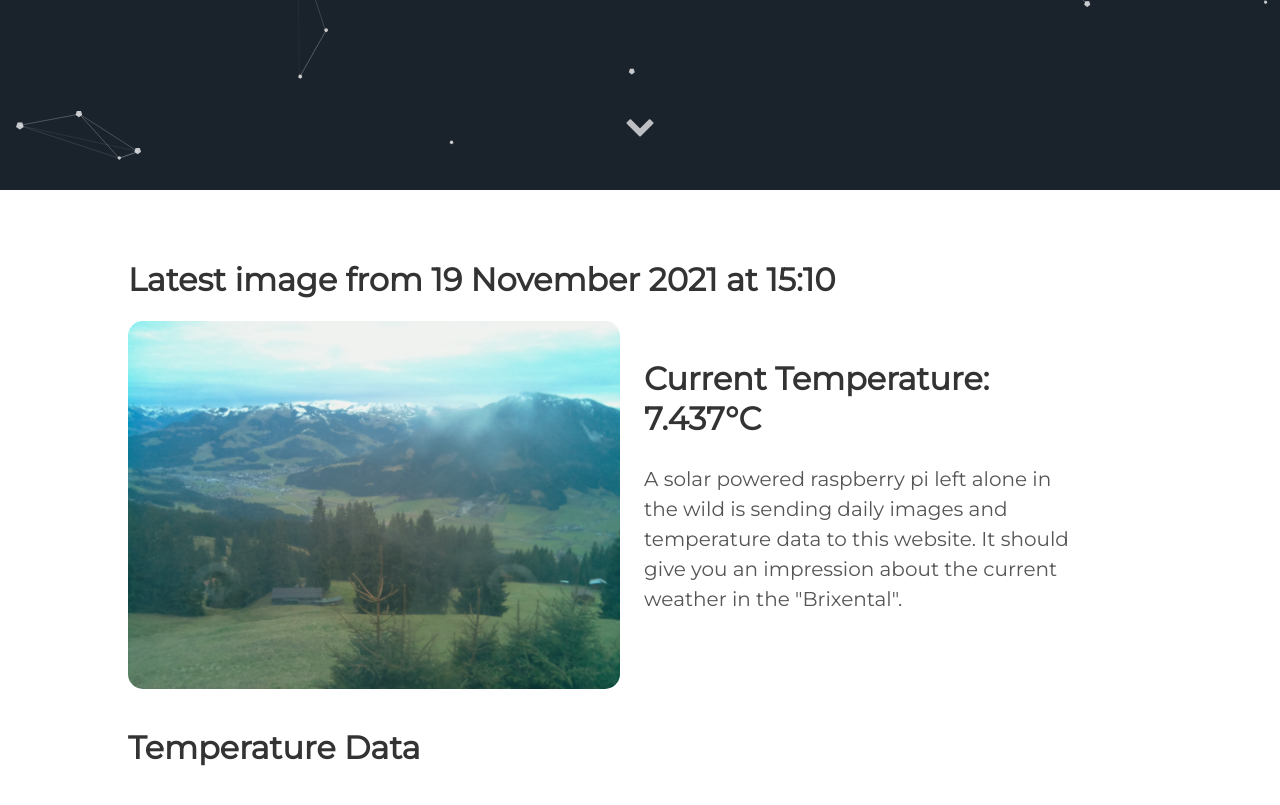
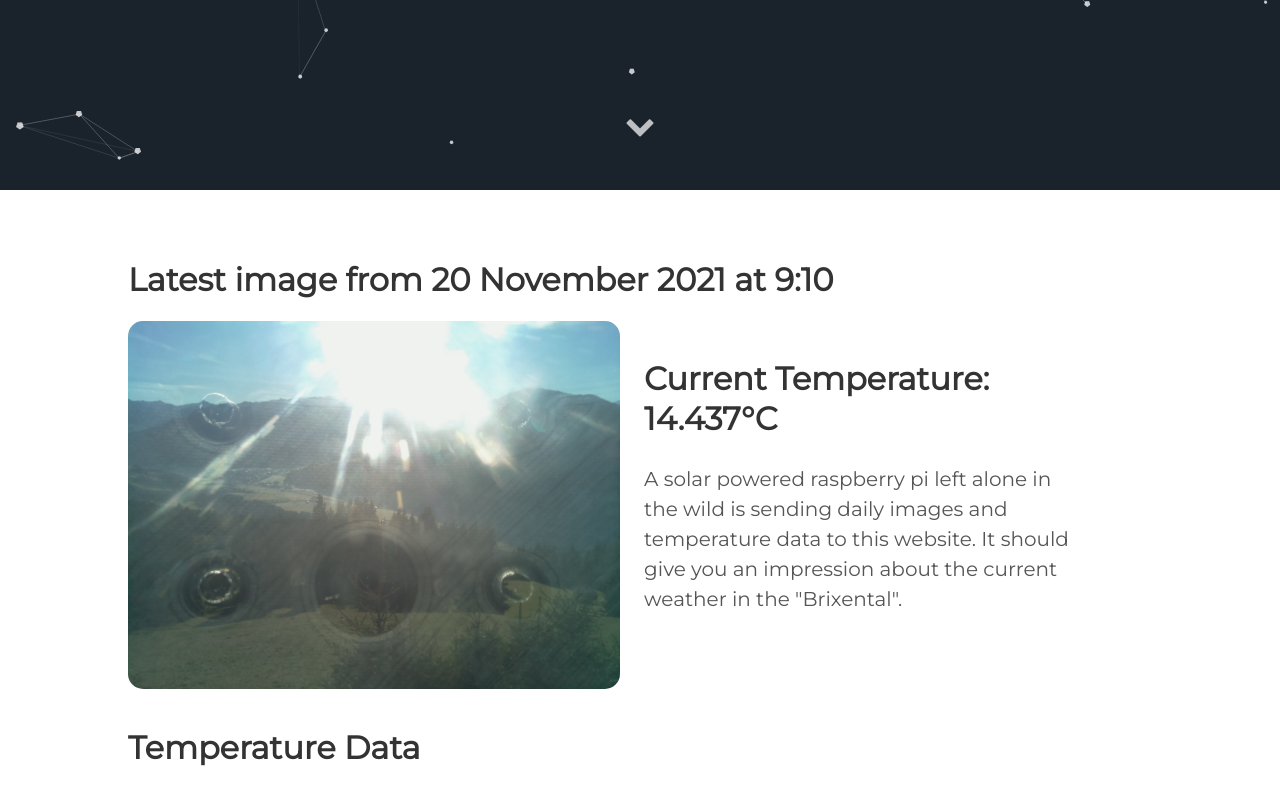
Before and after one commit to vektorious/vektorious.github.io, a Jekyll site: the page built from resources/huette.md, in a window 1280 px wide and 900 px high, scrolled down 710 px. Shown: the top 805 px of the window. Built offline with Jekyll 4.4.1, drawn with Linux system fonts in a browser that asks for light colours.

Commit message:
I'm a bot beep boop

```diff
--- a/resources/huette.md
+++ b/resources/huette.md
@@ -6,13 +6,13 @@ image: '/assets/img/'
 description: 'Live image from the Austrian alps'
 twitter_text: ' '
 ---
-## Latest image from 19 November 2021 at 15:10
+## Latest image from 20 November 2021 at  9:10
 <div class="huette">
   <div class="huette-image">
     <img src="{{ "/assets/img/huette.jpg" | prepend: site.baseurl }}">
   </div>
   <div class="huette-text">
-        <h2>Current Temperature: 7.437°C</h2>
+        <h2>Current Temperature: 14.437°C</h2>
         <p>A solar powered raspberry pi left alone in the wild is sending daily images and temperature data to this website. It should give you an impression about the current weather in the "Brixental".</p>
 
   </div>
```
Also changed, not shown: rpi-script/2021-11-20_090909.txt (renamed from rpi-script/2021-11-19_150908.txt, +5 -5 lines), rpi-script/huette.md (+2 -2 lines), assets/img/huette.jpg, assets/img/temp_plot.png, rpi-script/temp_plot.png, 1 other file.
